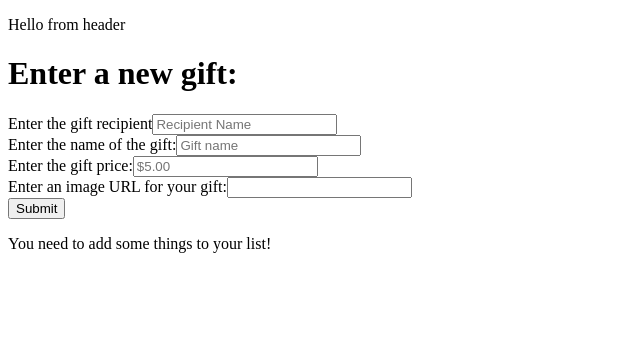
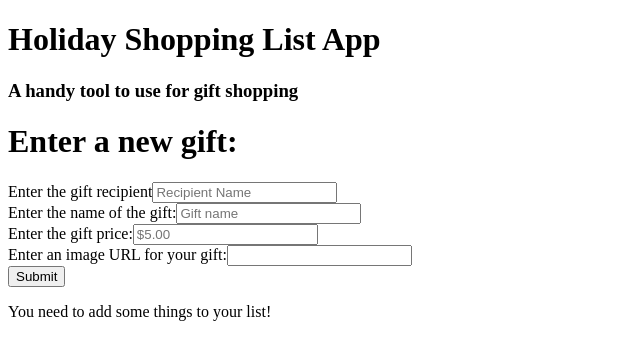
Before and after one commit to 3mi1y/react-playground, a React (Create React App) app: page / in a window 1280 px wide. Shown: the top 360 px of the page, without its empty margins (0-640 px from the left). Built offline with nearby package versions, Linux system fonts and the light colour scheme.

Commit message:
Added prop types and gave the Header component a title and subheader for props

```diff
--- a/src/holidayShoppingList/App.js
+++ b/src/holidayShoppingList/App.js
@@ -5,7 +5,10 @@ import ListContainer from './ListContainer'
 const App = () => {
   return (
     <div>
-      <Header />
+      <Header
+        title='Holiday Shopping List App'
+        subheader='A handy tool to use for gift shopping'
+      />
       <ListContainer />
     </div>
   )
--- a/src/holidayShoppingList/Header.js
+++ b/src/holidayShoppingList/Header.js
@@ -1,11 +1,18 @@
 import React from 'react'
+import PropTypes from 'prop-types'
 
-const Header = () => {
+const Header = ({title, subheader}) => {
   return (
     <div>
-      <p>Hello from header</p>
+      <h1>{title}</h1>
+      <h3>{subheader}</h3>
     </div>
   )
 }
 
+Header.propTypes = {
+  title: PropTypes.string.isRequired,
+  subheader: PropTypes.string.isRequired
+}
+
 export default Header
--- a/src/holidayShoppingList/ListContainer.js
+++ b/src/holidayShoppingList/ListContainer.js
@@ -3,7 +3,6 @@ import GiftForm from './GiftForm'
 import ListOfGifts from './ListOfGifts'
 
 class ListContainer extends Component {
-
   state = {
     recipientName: '',
     giftName: '',
@@ -67,8 +66,8 @@ class ListContainer extends Component {
         />
         {
           this.state.shoppingList.length !== 0
-          ? <ListOfGifts shoppingList={this.state.shoppingList} />
-          : <p>You need to add some things to your list!</p>
+            ? <ListOfGifts shoppingList={this.state.shoppingList} />
+            : <p>You need to add some things to your list!</p>
         }
       </div>
 
--- a/src/holidayShoppingList/ListOfGifts.js
+++ b/src/holidayShoppingList/ListOfGifts.js
@@ -1,4 +1,5 @@
 import React from 'react'
+import PropTypes from 'prop-types'
 
 const ListOfGifts = ({ shoppingList }) => {
   return (
@@ -19,4 +20,8 @@ const ListOfGifts = ({ shoppingList }) => {
   )
 }
 
+ListOfGifts.propTypes = {
+  shoppingList: PropTypes.func.isRequired
+}
+
 export default ListOfGifts
```
Also changed, not shown: src/holidayShoppingList/GiftForm.js (+9 -0 lines).
